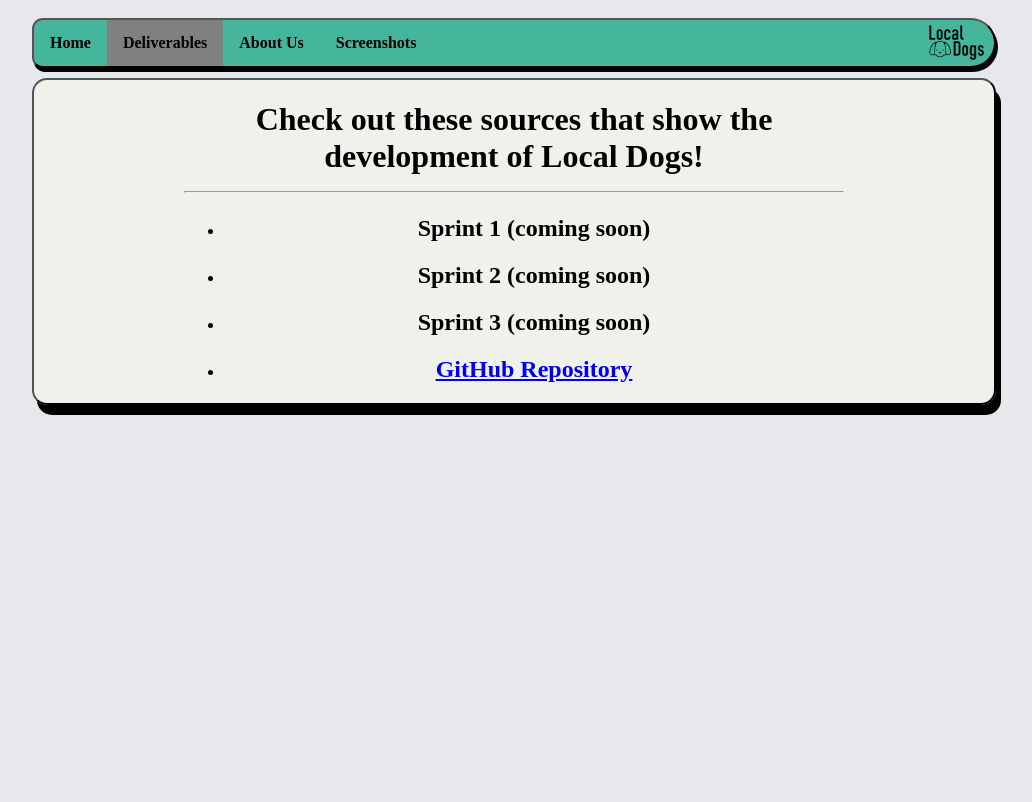
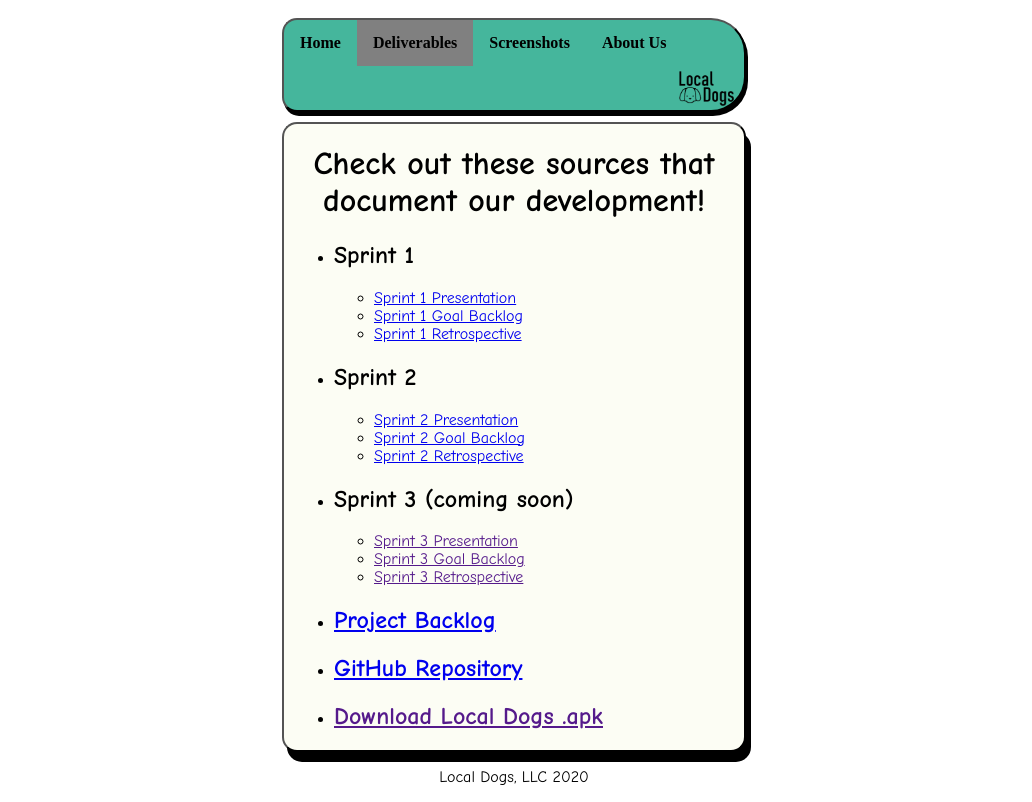
Before and after one commit to LocalDogs/Repo1, a plain HTML site: page docs/deliverables.html in a window 1280 px wide. Shown: the whole page, without its empty margins (126-1158 px from the left). Drawn offline with Linux system fonts and the light colour scheme.

Commit message:
More website changes

```diff
--- a/docs/deliverables.html
+++ b/docs/deliverables.html
@@ -10,19 +10,37 @@
             <ul class="navbar">
                 <li class="navbar"><a href="index.html">Home</a></li>
                 <li class="navbar"><a class="active" href="deliverables.html">Deliverables</a></li>
+                <li class="navbar"><a href="screenshots.html">Screenshots</a></li>
                 <li class="navbar"><a href="about.html">About Us</a></li>
-                <li class="navbar"><a href="screenshots.html">Screenshots</a></li>
                 <li class="navbar logo"><img src="src/local_dogs_logo.png" class="navbar logo" alt="Logo"></li>
             </ul>
         </div>
         <div class="myDiv2">
-            <h1>Check out these sources that show the development of Local Dogs!<hr></h1>
-            <ul>
-                <li><h2>Sprint 1 (coming soon)</h2></li>
-                <li><h2>Sprint 2 (coming soon)</h2></li>
+            <h1 class="text">Check out these sources that document our development!</h1>
+            <ul class="text">
+                <li><h2>Sprint 1</h2></li>
+                <ul>
+                    <li><a href="https://docs.google.com/presentation/d/1Heo88-8ByChYN2tHvl4StY46ahPUFPH936dTAOPjKgg/edit?usp=sharing" target="_blank">Sprint 1 Presentation</a></li>
+                    <li><a href="https://drive.google.com/file/d/1Qufcg75EQtowwTLBvFhczzkVfIHre3hi/view?usp=sharing" target="_blank">Sprint 1 Goal Backlog</a></li>
+                    <li><a href="https://drive.google.com/file/d/1eJFOWLKxvdJbDw2OA3izaHTMUiIsW6Fa/view?usp=sharing" target="_blank">Sprint 1 Retrospective</a></li>
+                </ul>
+                <li><h2>Sprint 2</h2></li>
+                <ul>
+                    <li><a href="https://docs.google.com/presentation/d/1vdhvwMwHzOBskNEFoyEizTT_GD2e5Mp05DeK2jCACLc/edit?usp=sharing" target="_blank">Sprint 2 Presentation</a></li>
+                    <li><a href="https://drive.google.com/file/d/1UyIwL-SXDSrC6EGsEi1NIB65-yT1vJX8/view?usp=sharing" target="_blank">Sprint 2 Goal Backlog</a></li>
+                    <li><a href="https://drive.google.com/file/d/162DeBcKTO1WeOYzRcAGORd391s8VlyXa/view?usp=sharing" target="_blank">Sprint 2 Retrospective</a></li>
+                </ul>
                 <li><h2>Sprint 3 (coming soon)</h2></li>
+                <ul>
+                    <li><a href="" target="_blank">Sprint 3 Presentation</a></li>
+                    <li><a href="" target="_blank">Sprint 3 Goal Backlog</a></li>
+                    <li><a href="" target="_blank">Sprint 3 Retrospective</a></li>
+                </ul>
+                <li><h2><a class="link" href="https://drive.google.com/file/d/1RML_7ZQNpvdJqIYctkTn8kmfqCtLqGfW/view?usp=sharing">Project Backlog</a></h2></li>
                 <li><h2><a class="link" href="https://github.com/LocalDogs/Repo1">GitHub Repository</a></h2></li>
+                <li><h2><a class="link" href="">Download Local Dogs .apk</a></h2></li>
             </ul>
         </div>
+        <p class="footer text">Local Dogs, LLC 2020</p>
     </body>
 </html>
--- a/docs/webpage.css
+++ b/docs/webpage.css
@@ -1,16 +1,21 @@
+html {
+    overflow: scroll;
+}
+
 html, body {
-    position: fixed;
     top: 0;
     left: 0;
     right: 0;
     bottom: 0;
 }
 
-body {
-    background-color: #e7e8ec;
+.text {
+    font-family: "Comic Sans MS", cursive, sans-serif;
+}
+
+.center {
     text-align: center;
 }
-
 
 ul.navbar {
     list-style-type: none;
@@ -60,20 +65,32 @@ h1 {
     text-align: center;
 }
 
-p {
-    font-family: Georgia, 'Times New Roman', Times, serif;
+h3 {
+    text-align: start;
+}
+
+ul.text {
+    text-align: start;
 }
 
 .myDiv1 {
-    margin: 0px 150px;
+    margin: 0px 400px;
     padding: 10px 0px;
   }
 
 .myDiv2 {
-    margin: 0px 150px;
+    margin: 0px 400px;
     border: 2px outset black;
-    padding: 0px 150px;
-    background-color: rgba(249, 252, 233, 0.5);
+    padding: 0px 10px;
+    background-color: #FCFDF4ff;
     border-radius: 15px;
     box-shadow: 5px 10px #000000;
-  }
+}
+
+.dark-mode {
+    background-color: #121212;
+}
+
+.footer {
+    text-align: center;
+}
```
Also changed, not shown: docs/about.html (+9 -8 lines), docs/index.html (+30 -6 lines), docs/screenshots.html (+15 -1 lines), docs/src/screenshot 4.png (added), docs/src/screenshot1.png (added), docs/src/screenshot2.png (added), docs/src/screenshot3.png (added), docs/src/screenshot5.png (added), docs/src/screenshot6.png (added), 1 other file.
